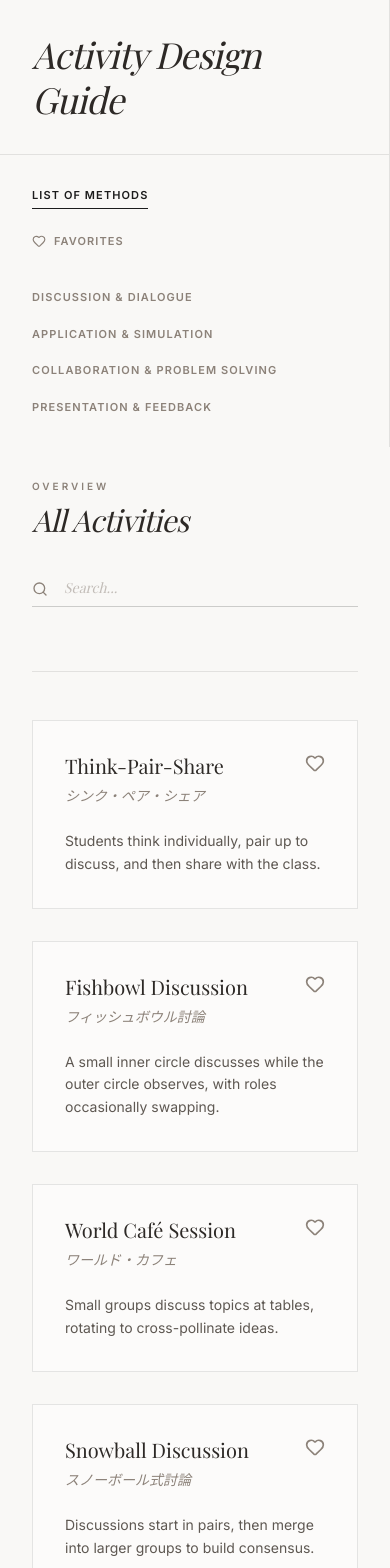
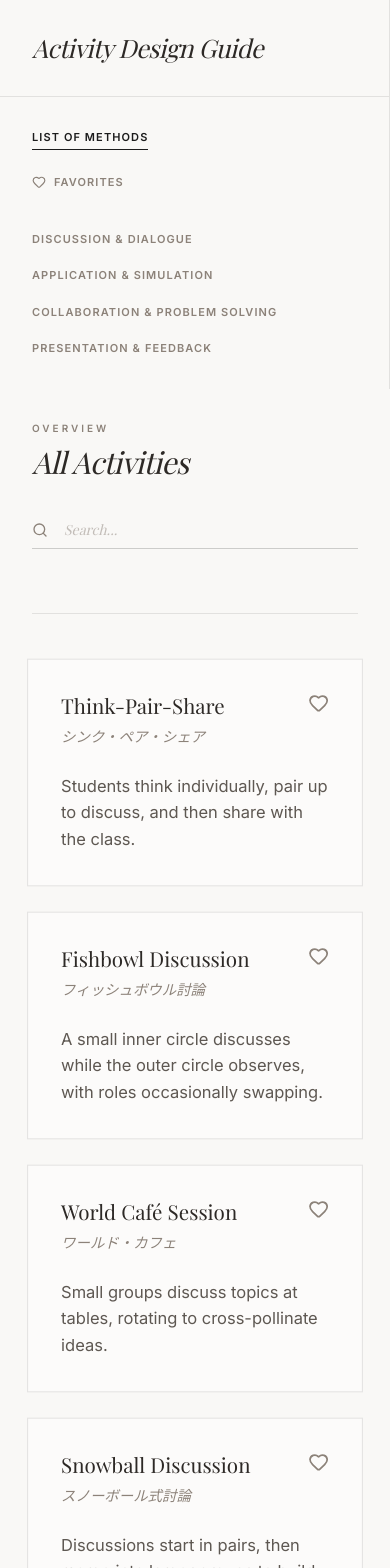
Before and after one commit to NyanyanyaNagoya/Activity-Design-Guide, a React (Vite) app: page / in a window 390 px wide. Shown: the top 1568 px of the page. Built offline with nearby package versions, Linux system fonts and the light colour scheme; a web font is replaced by a local one.

Commit message:
feat: Improve heading and card scaling responsiveness
Adjusted the `Activity Design Guide` heading to use clamp for better scaling across different screen sizes.
Modified activity cards to scale down to 100% on medium and larger screens, ensuring consistent layout.

```diff
--- a/src/App.tsx
+++ b/src/App.tsx
@@ -53,8 +53,8 @@ export default function App() {
       {/* Sidebar Navigation */}
       <aside className="w-full md:w-72 border-r border-[#1C1C1C]/10 flex flex-col pt-8 md:h-screen md:sticky md:top-0 z-10 shrink-0 bg-[#F9F8F6]">
         <div className="px-8 pb-8 border-b border-[#1C1C1C]/10">
-          <h1 className="text-4xl font-serif italic tracking-tight text-[#2D2926] leading-tight">
-            Activity Design <br/> Guide
+          <h1 className="text-[clamp(1.4rem,6.5vw,2.25rem)] md:text-4xl font-serif italic tracking-tight text-[#2D2926] leading-tight whitespace-nowrap md:whitespace-normal">
+            Activity Design Guide
           </h1>
         </div>
 
@@ -147,7 +147,7 @@ export default function App() {
                 transition={{ duration: 0.4, delay: Math.min(idx * 0.05, 0.4) }}
                 key={activity.id}
                 onClick={() => setSelectedActivity(activity)}
-                className="group relative cursor-pointer bg-white/40 border border-[#1C1C1C]/10 p-8 flex flex-col transition-all duration-300 hover:bg-white/80 hover:shadow-sm"
+                className="group relative cursor-pointer bg-white/40 border border-[#1C1C1C]/10 p-8 flex flex-col transition-all duration-300 hover:bg-white/80 hover:shadow-sm scale-[1.03] md:scale-100"
               >
                 <div className="absolute top-6 right-6 z-10">
                   <button
@@ -166,7 +166,7 @@ export default function App() {
                 <h3 className="text-xl lg:text-2xl font-serif leading-tight text-[#2D2926] mb-2 pr-10">{activity.title}</h3>
                 <p className="text-sm text-[#8C8279] mb-6 font-serif italic">{activity.jpTitle}</p>
 
-                <p className="text-sm text-[#5E5852] leading-relaxed line-clamp-3 mt-auto">
+                <p className="text-[16px] md:text-sm text-[#5E5852] leading-relaxed line-clamp-3 mt-auto">
                   {activity.description}
                 </p>
               </motion.div>
@@ -177,11 +177,7 @@ export default function App() {
         {/* Footer Decorative */}
         <footer className="mt-16 pt-8 border-t border-[#1C1C1C]/10 flex justify-between items-end text-[#8C8279] pb-8 md:pb-0">
           <div className="text-[10px] uppercase tracking-[0.2em]">
-            Instructional Design System © 2026
-          </div>
-          <div className="flex items-center gap-4">
-            <div className="w-12 h-[1px] bg-[#8C8279]/30"></div>
-            <span className="font-serif italic text-lg text-[#1C1C1C]">End.</span>
+            Copyright © 2026 Albert Pai. All rights reserved.
           </div>
         </footer>
       </main>
```
